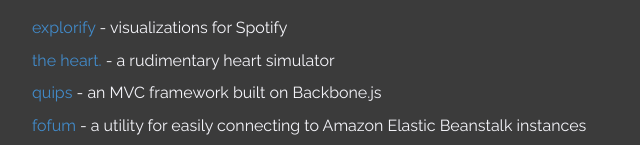
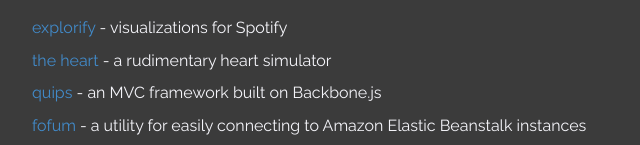
Before and after one commit to jawsthegame/tomfleischer.com, a plain HTML site: page index.html in a window 1280 px wide. Shown: the part 760-905 px from the top of the page, 123-763 px from the left. Drawn offline with Linux system fonts and the light colour scheme.

Commit message:
change stylization of the heart

```diff
--- a/index.html
+++ b/index.html
@@ -69,7 +69,7 @@
           <p>Here are some of the projects I have contributed to:</p>
           <ul class="projects">
             <li><a href="http://explorify.jawsapps.com">explorify</a> - visualizations for Spotify</li>
-            <li><a href="http://theheart.jawsapps.com">the heart.</a> - a rudimentary heart simulator</li>
+            <li><a href="http://theheart.jawsapps.com">the heart</a> - a rudimentary heart simulator</li>
             <li><a href="http://github.com/vistarmedia/quips">quips</a> - an MVC framework built on Backbone.js</li>
             <li><a href="http://github.com/jawsthegame/fofum">fofum</a> - a utility for easily connecting to Amazon Elastic Beanstalk instances</li>
           </ul>
```
